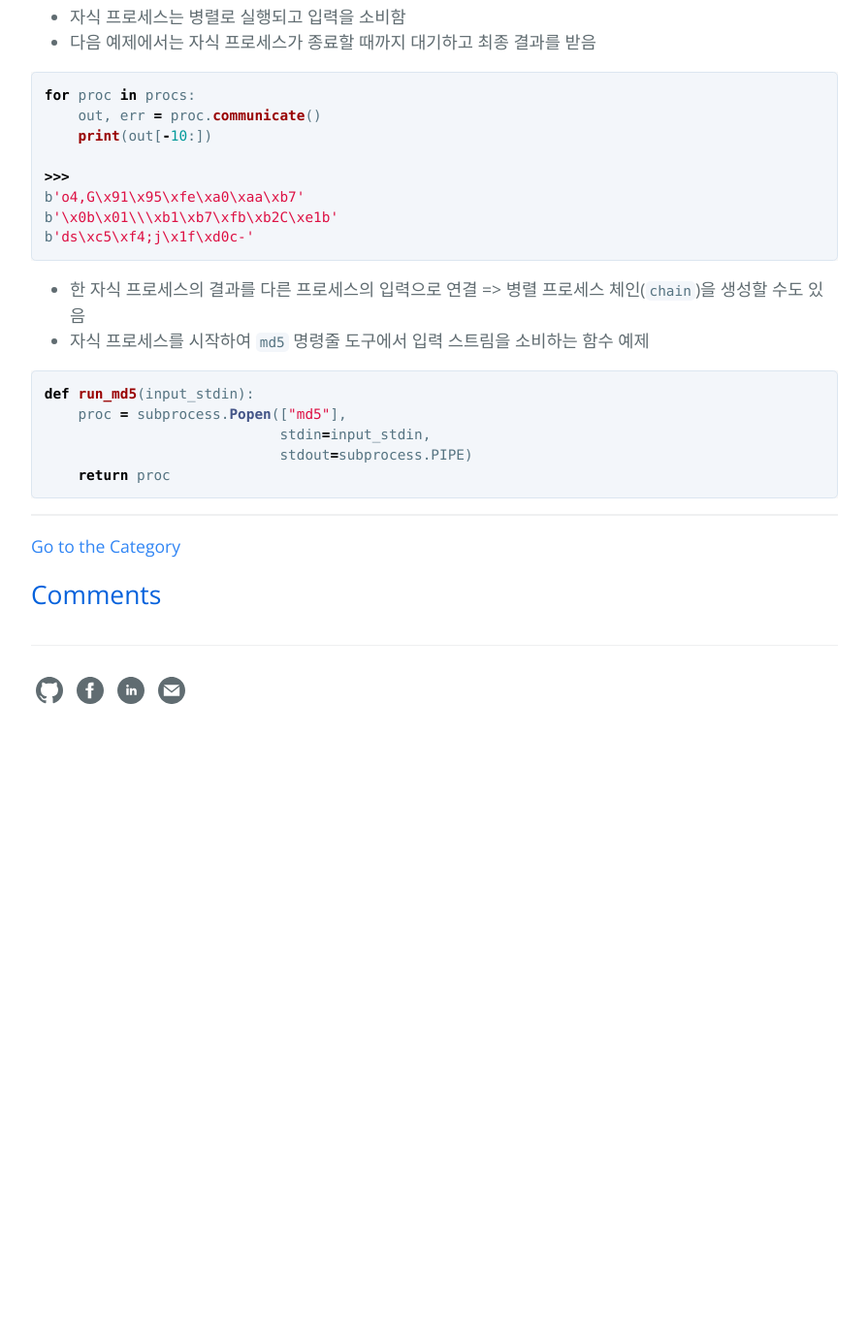
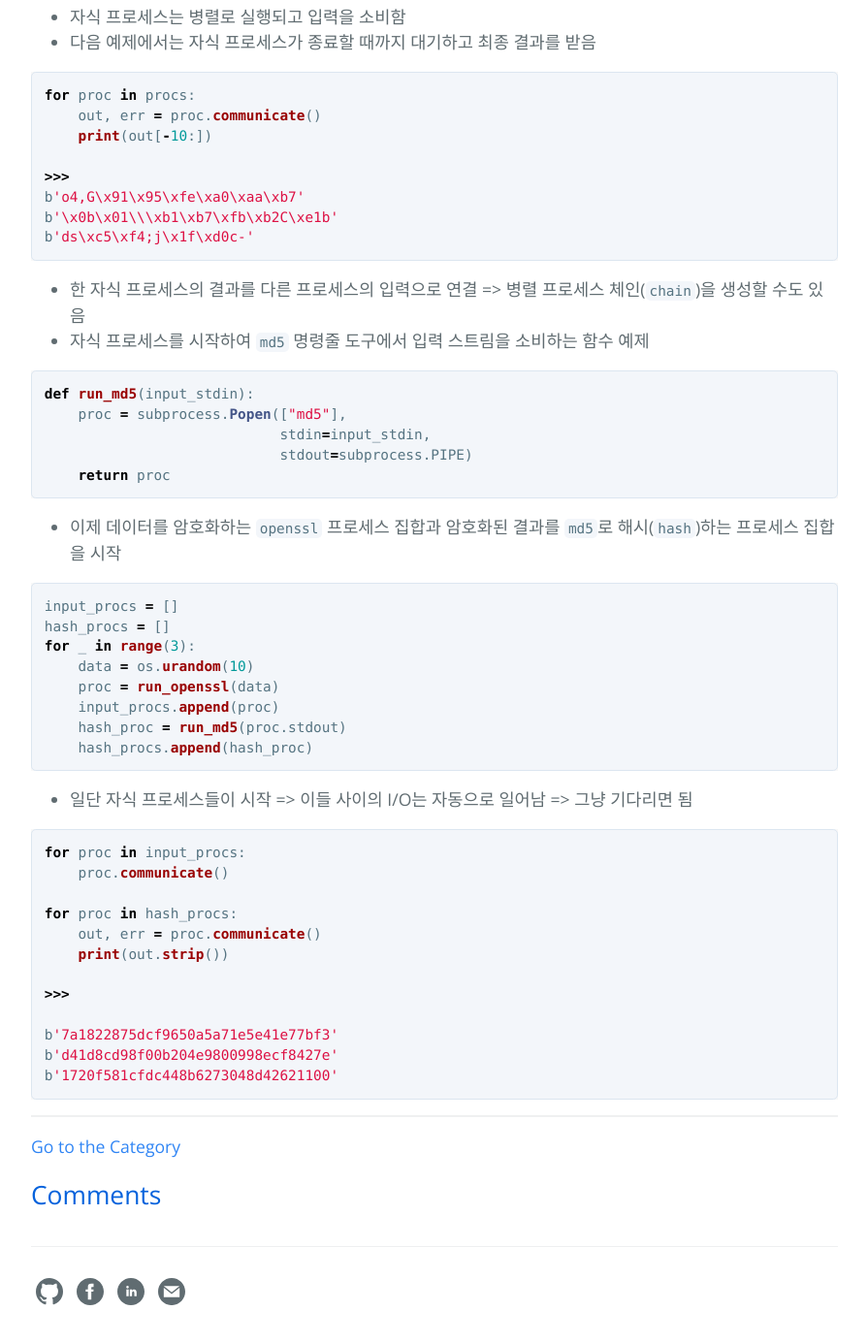
Before and after one commit to hcnoh/hcnoh.github.io, a Jekyll site: the page built from _posts/2018-10-19-effective-python-way36.md, in a window 1280 px wide and 1400 px high, scrolled down 3108 px. Shown: the top 1385 px of the window at 97% size, without its empty margins (192-1087 px from the left). Built offline with Jekyll 4.4.1, drawn with Linux system fonts in a browser that asks for light colours; comment, search, counter and statistics services are not loaded; before the commit the page ends 3888 px from its top, so only the background shows below that.

Commit message:
Update 2018-10-19-effective-python-way36.md

````diff
--- a/_posts/2018-10-19-effective-python-way36.md
+++ b/_posts/2018-10-19-effective-python-way36.md
@@ -145,3 +145,33 @@ def run_md5(input_stdin):
                             stdout=subprocess.PIPE)
     return proc
 ```
+
+- 이제 데이터를 암호화하는 `openssl` 프로세스 집합과 암호화된 결과를 `md5`로 해시(`hash`)하는 프로세스 집합을 시작
+
+```python
+input_procs = []
+hash_procs = []
+for _ in range(3):
+    data = os.urandom(10)
+    proc = run_openssl(data)
+    input_procs.append(proc)
+    hash_proc = run_md5(proc.stdout)
+    hash_procs.append(hash_proc)
+```
+
+- 일단 자식 프로세스들이 시작 => 이들 사이의 I/O는 자동으로 일어남 => 그냥 기다리면 됨
+
+```python
+for proc in input_procs:
+    proc.communicate()
+
+for proc in hash_procs:
+    out, err = proc.communicate()
+    print(out.strip())
+
+>>>
+
+b'7a1822875dcf9650a5a71e5e41e77bf3'
+b'd41d8cd98f00b204e9800998ecf8427e'
+b'1720f581cfdc448b6273048d42621100'
+```
````
